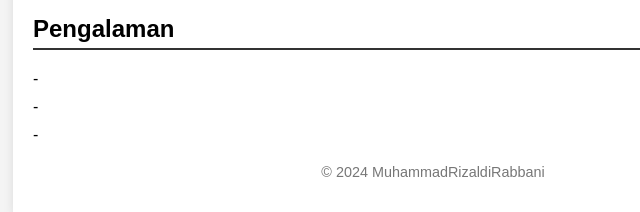
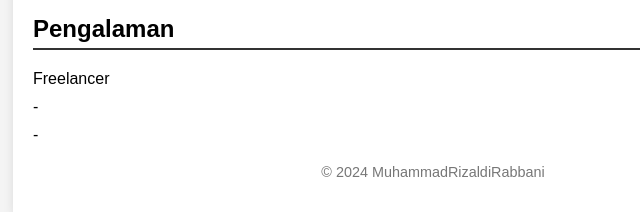
Before and after one commit to MuhammadRizaldiRabbani/MuhammadRizaldiRabbani, a plain HTML site: page index.html in a window 1280 px wide. Shown: the part 701-913 px from the top of the page, 207-847 px from the left. Drawn offline with Linux system fonts and the light colour scheme.

Commit message:
index.html

```diff
--- a/index.html
+++ b/index.html
@@ -43,7 +43,7 @@
         <section class="skills">
             <h2>Pengalaman</h2>
             <ul>
-                <li>-</li>
+                <li>Freelancer</li>
                 <li>-</li>
                 <li>-</li>
             </ul>
```
